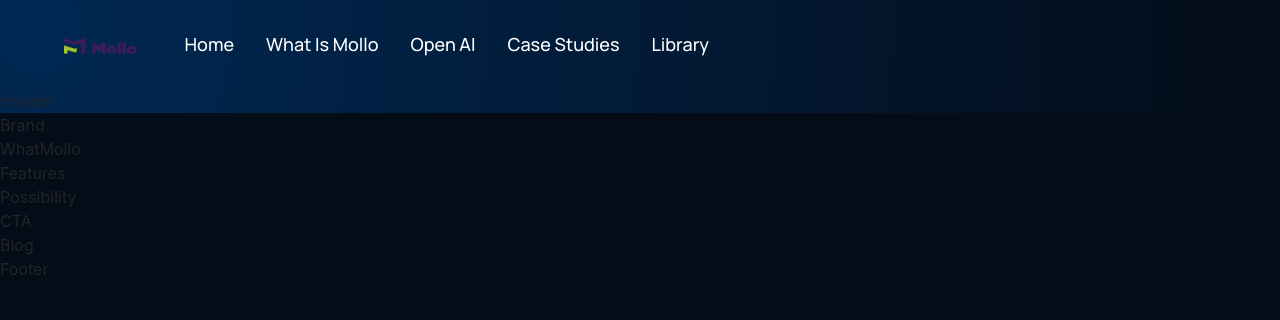
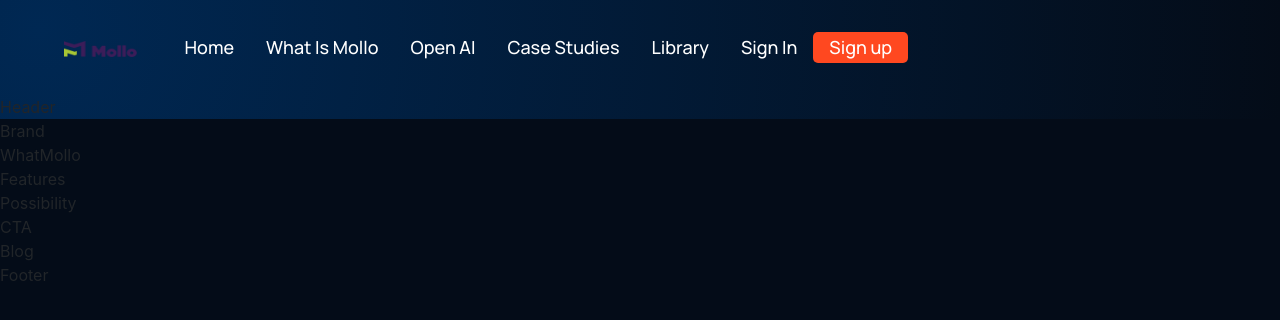
Before and after one commit to siccoo/mollo-finance, a React (Create React App) app: page / in a window 1280 px wide. Shown: the top 320 px of the page. Built offline with nearby package versions, Linux system fonts and the light colour scheme.

Commit message:
updates on navbar buttons

```diff
--- a/src/components/navbar/Navbar.jsx
+++ b/src/components/navbar/Navbar.jsx
@@ -28,6 +28,10 @@ const Navbar = () => {
             <a href="#blog">Library</a>
           </p>
         </div>
+        <div className="mollo__navbar-sign">
+          <p>Sign in</p>
+          <button type="button">Sign up</button>
+        </div>
       </div>
     </div>
   );
--- a/src/components/navbar/navbar.css
+++ b/src/components/navbar/navbar.css
@@ -16,7 +16,7 @@
   margin-right: 2rem;
 }
 
-.mollo__navbar-links__logo img{
+.mollo__navbar-links__logo img {
   width: 72.56px;
   height: 16px;
 }
@@ -45,3 +45,19 @@
   cursor: pointer;
   text-decoration: none;
 }
+
+.mollo__navbar-sign button,
+.mollo__navbar-menu__container button {
+    padding: 0.2rem 1rem;
+  font-family: var(--font-family);
+  font-style: normal;
+  font-weight: 500;
+  font-size: 18px;
+  line-height: 25px;
+  color: #ffffff;
+  background: var(--color-btnBg);
+  border-radius: 5px;
+  border: 0;
+  outline: none;
+  cursor: pointer;
+}
--- a/src/index.css
+++ b/src/index.css
@@ -12,4 +12,5 @@
   --color-text: #81AFDD;
   --color-subtext: #FF8A71;
   --color-navLinks: #ffffff;
+  --color-btnBg: #FF4820;
 }
```
Lines whose indentation alone changed are shown as unchanged.
